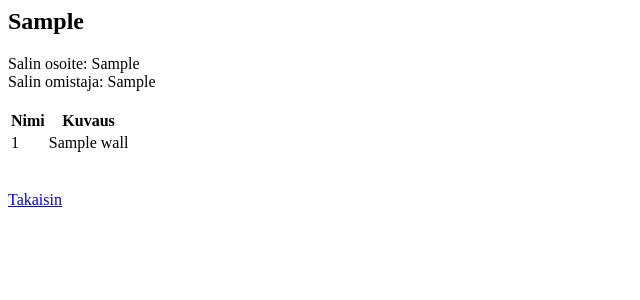
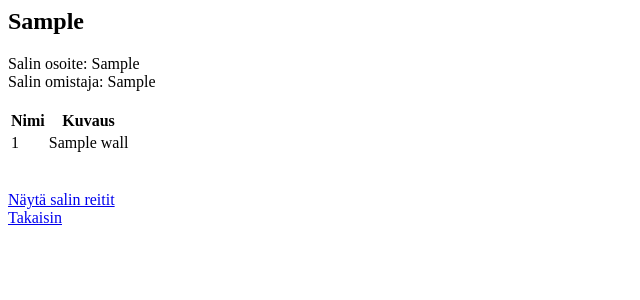
Before and after one commit to mikeessi/tsoha-project, a Flask app: template templates/gym_info.html in a window 1280 px wide. Shown: the top 300 px of the page, without its empty margins (0-640 px from the left). Run offline with Flask 2, Linux system fonts and the light colour scheme; the template is opened without the code that fills it: most values are stand-ins (such as "Sample title", 1, 10 or a date in 2020).

Commit message:
Add link to gym boulders from gym info page

```diff
--- a/templates/gym_info.html
+++ b/templates/gym_info.html
@@ -27,4 +27,6 @@ Salin omistaja: {{ gym_info[3] }}<br>
 <p>Salille ei ole vielä lisätty seiniä.
 {% endif %}
 <br>
+<a href="/gyms/{{ gym_info[0] }}/boulders">Näytä salin reitit</a>
+<br>
 <a href="/gyms">Takaisin</a>
```
